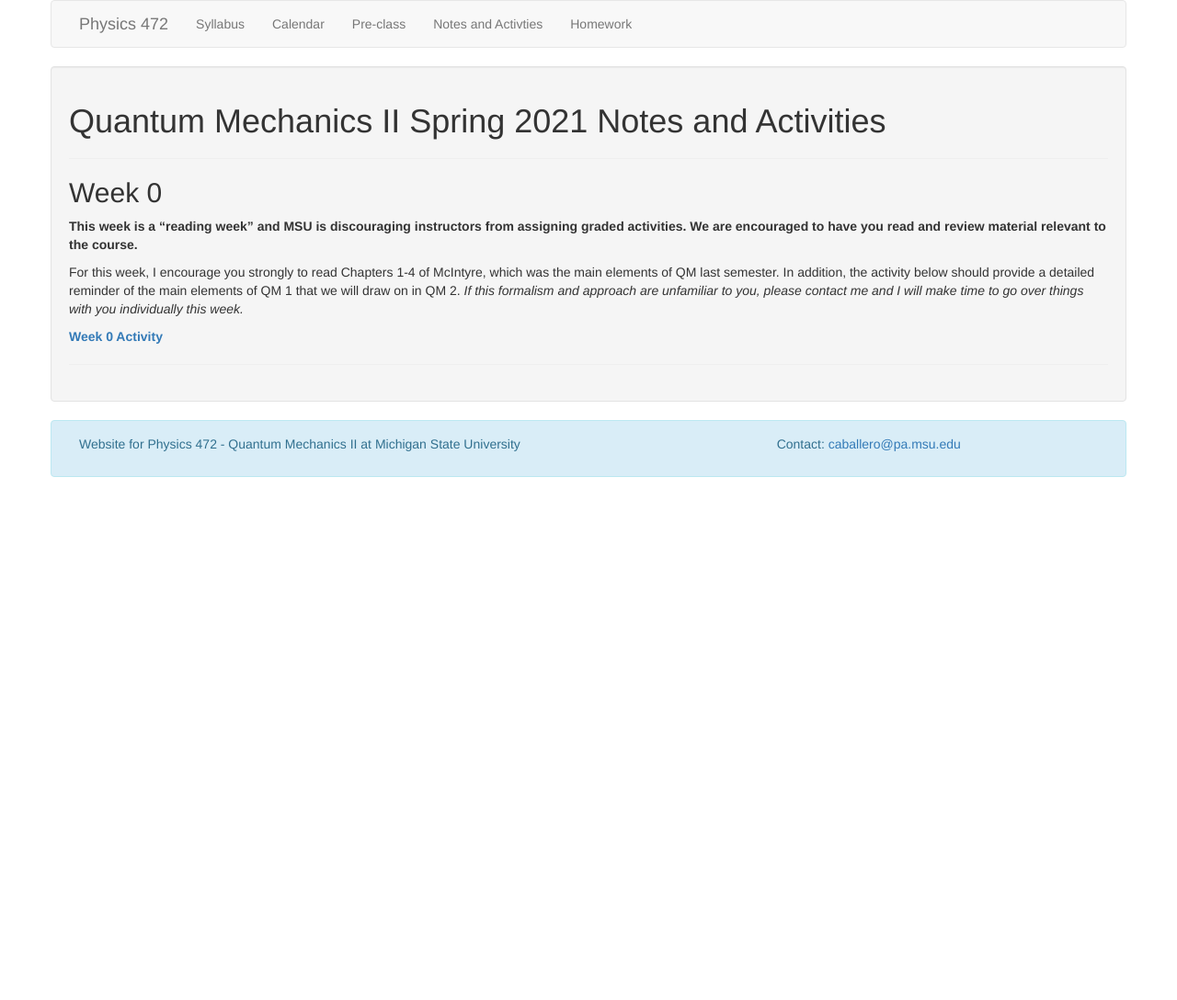
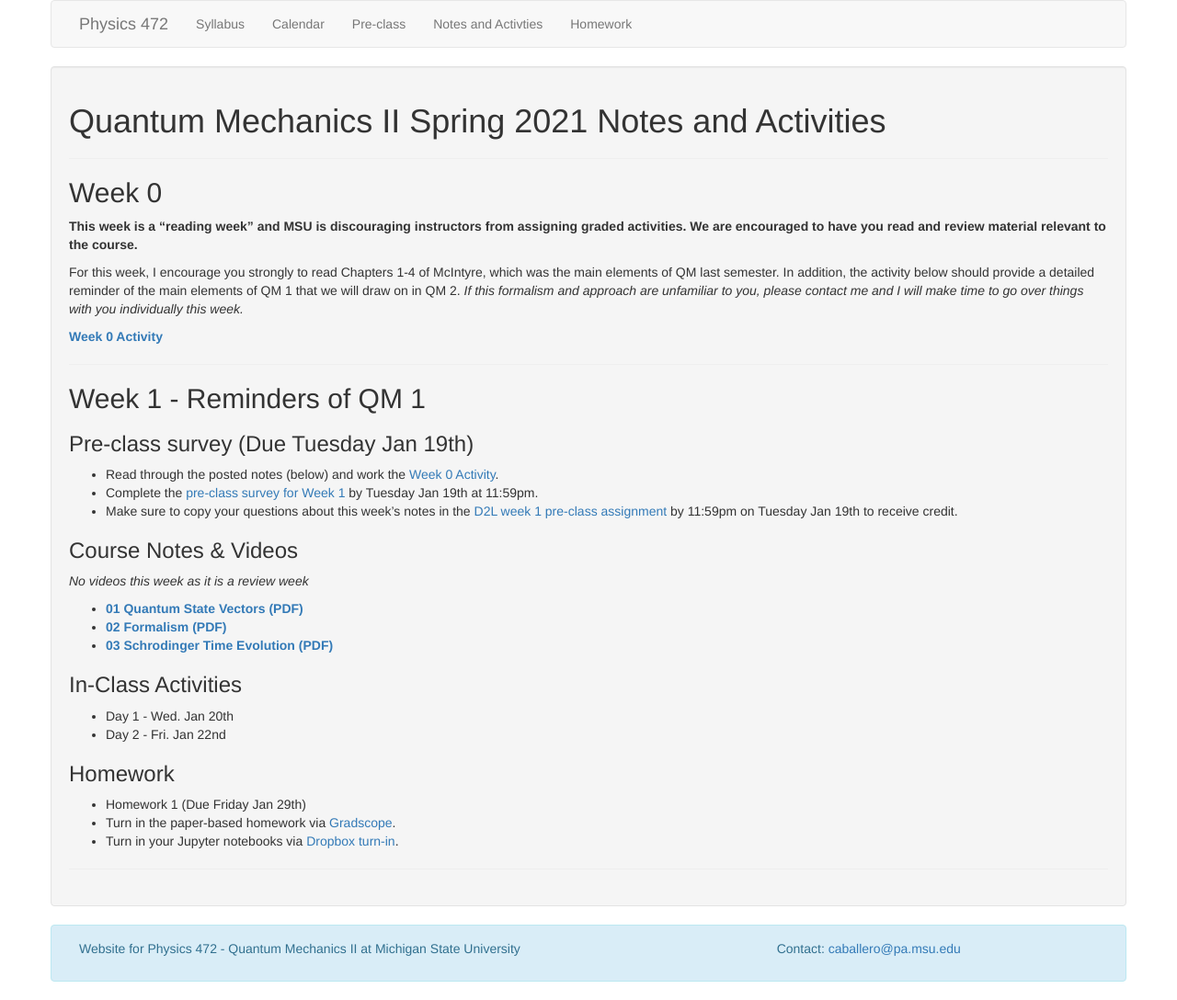
Before and after one commit to dannycab/phy472msu_s2021, a Jekyll site: the page built from notes/index.md, in a window 1280 px wide. Shown: the whole page at 92% size. Built offline with Jekyll 4.4.1, drawn with Linux system fonts in a browser that asks for light colours; before the commit the page ends 900 px from its top, so only the background shows below that.

Commit message:
updated with week 1 notes and links

```diff
--- a/notes/index.md
+++ b/notes/index.md
@@ -17,3 +17,33 @@ For this week, I encourage you strongly to read Chapters 1-4 of McIntyre, which
 [**Week 0 Activity**](week0.html)
 
 ----
+
+## Week 1 - Reminders of QM 1
+
+### Pre-class survey (Due Tuesday Jan 19th)
+
+* Read through the posted notes (below) and work the [Week 0 Activity](week0.html).
+* Complete the [pre-class survey for Week 1](https://msu.co1.qualtrics.com/jfe/form/SV_6gSvFNnmkbUANOl) by Tuesday Jan 19th at 11:59pm.
+* Make sure to copy your questions about this week's notes in the [D2L week 1 pre-class assignment](https://d2l.msu.edu) by 11:59pm on Tuesday Jan 19th to receive credit.
+
+### Course Notes & Videos
+
+*No videos this week as it is a review week*
+
+* [**01 Quantum State Vectors (PDF)**](./handwritten/01 - Quantum State Vectors.pdf)
+* [**02 Formalism (PDF)**](./handwritten/02 - Formalism.pdf)
+* [**03 Schrodinger Time Evolution (PDF)**](./handwritten/03 - Schrodinger Time Evolution.pdf)
+
+### In-Class Activities
+
+* Day 1 - Wed. Jan 20th
+* Day 2 - Fri. Jan 22nd
+
+### Homework
+
+* Homework 1 (Due Friday Jan 29th)
+* Turn in the paper-based homework via [Gradscope](https://www.gradescope.com/).
+* Turn in your Jupyter notebooks via [Dropbox turn-in](https://www.dropbox.com/request/u3J2phx9zlkCZXfpzJaR).
+
+
+----
```
Also changed, not shown: assignments/homework1.md (+11 -0 lines), calendar.md (+1 -1 lines), preclass.md (+11 -1 lines), 3 other files.
